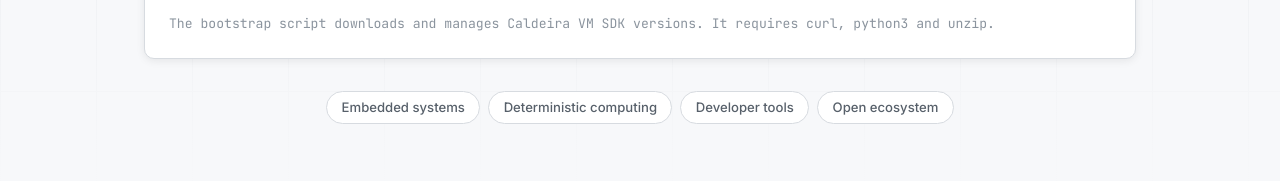
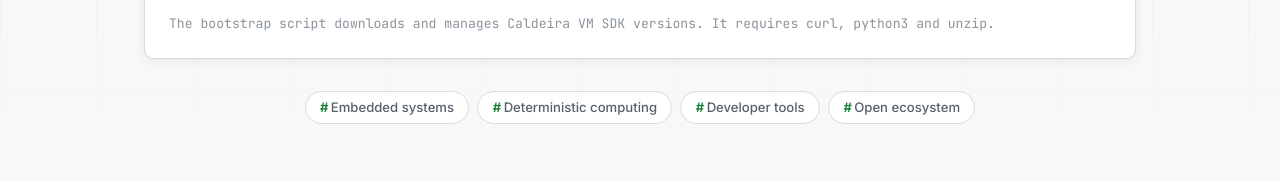
Before and after one commit to giuseppe-palmeri/Caldeira-VM-Releases, a plain HTML site: page docs/index.html in a window 1280 px wide. Shown: the part 834-1015 px from the top of the page. Drawn offline with Linux system fonts and the light colour scheme.

Commit message:
Hero badges: render the # prefix so they read as hashtags
CSS ::before adds a green '#' prefix to each hero badge chip
(translation strings untouched, works in EN and IT).

```diff
--- a/docs/style.css
+++ b/docs/style.css
@@ -587,6 +587,14 @@
     background: var(--bg-elevated);
 }
 
+/* Append the hashtag marker so the chips read as real hashtags */
+.hero-badges li::before {
+    content: "#";
+    font-weight: 600;
+    color: var(--accent-text);
+    margin-right: 0.15rem;
+}
+
 /* Hero visual: code window */
 .hero-visual {
     min-width: 0;
```
